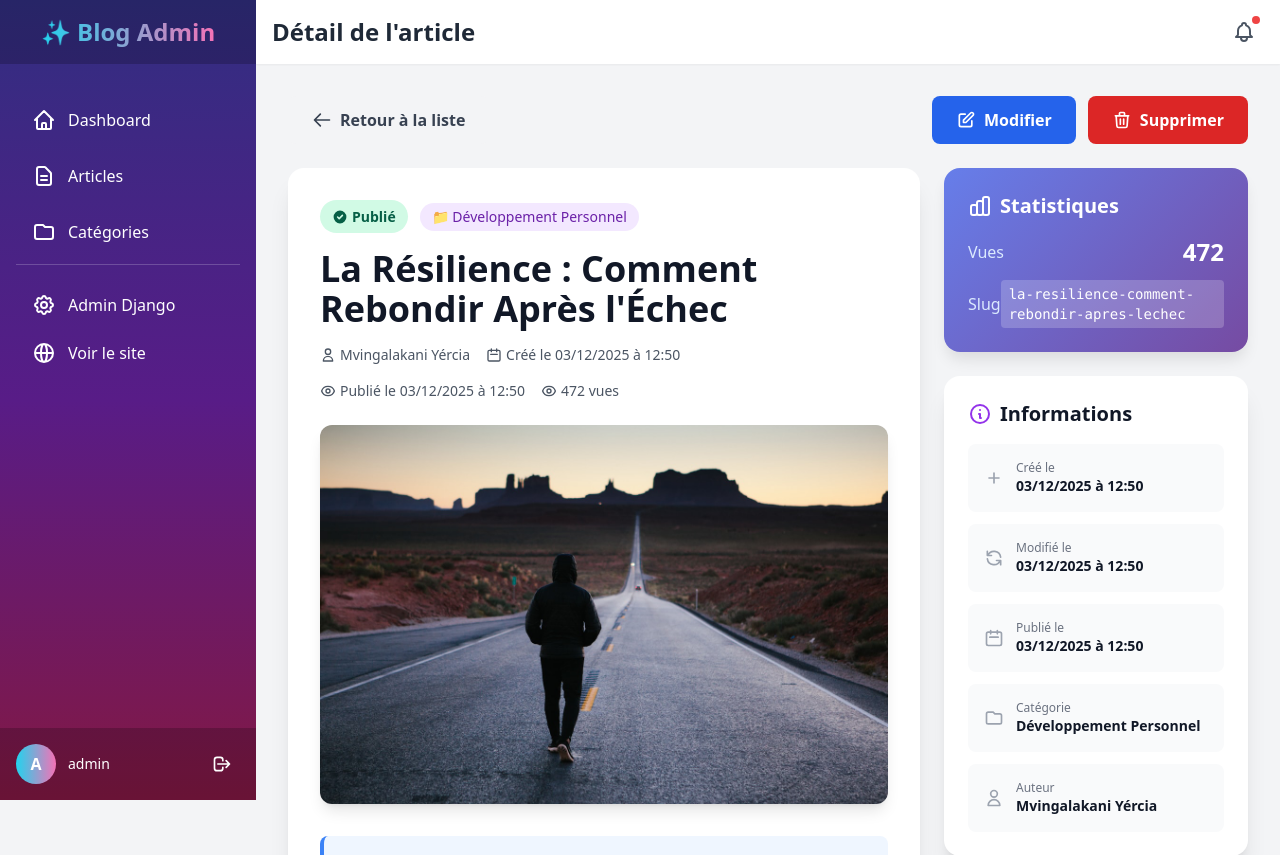
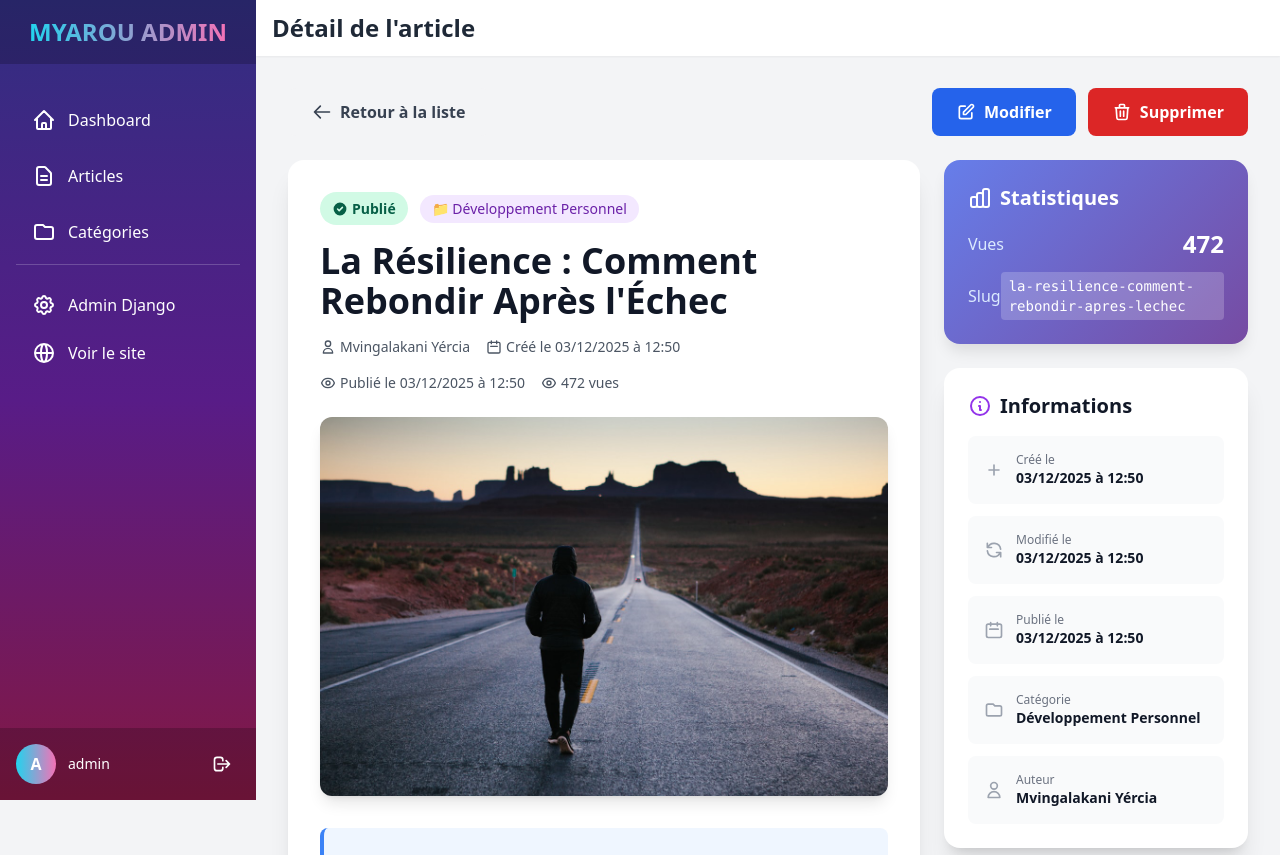
Before and after one commit to DavidAnato/MYAROU, a Django app: page /dashboard/articles/12/ in a window 1280 px wide. Shown: the top 855 px of the page. Run offline with Django 5.2, Linux system fonts and the light colour scheme; a user stored in the database is signed in; data comes from the database, SQL or seed files in the repository; both versions use the stored data as it was after the commit; some libraries are stand-ins or nearby versions.

Commit message:
Update dashboard title and remove notification button from layout

```diff
--- a/dashboard/templates/dashboard/base.html
+++ b/dashboard/templates/dashboard/base.html
@@ -98,7 +98,7 @@
         <div class="flex items-center justify-center h-16 px-4 bg-black bg-opacity-20">
             <h1 class="text-2xl font-bold text-white">
                 <span class="text-transparent bg-clip-text bg-gradient-to-r from-cyan-400 to-pink-400">
-                    ✨ Blog Admin
+                    MYAROU ADMIN
                 </span>
             </h1>
         </div>
@@ -192,12 +192,6 @@
 
                     <div class="flex items-center space-x-4">
                         <!-- Notifications -->
-                        <button class="p-2 rounded-lg hover:bg-gray-100 transition-colors relative">
-                            <svg class="w-6 h-6 text-gray-600" fill="none" stroke="currentColor" viewBox="0 0 24 24">
-                                <path stroke-linecap="round" stroke-linejoin="round" stroke-width="2" d="M15 17h5l-1.405-1.405A2.032 2.032 0 0118 14.158V11a6.002 6.002 0 00-4-5.659V5a2 2 0 10-4 0v.341C7.67 6.165 6 8.388 6 11v3.159c0 .538-.214 1.055-.595 1.436L4 17h5m6 0v1a3 3 0 11-6 0v-1m6 0H9"></path>
-                            </svg>
-                            <span class="absolute top-1 right-1 w-2 h-2 bg-red-500 rounded-full"></span>
-                        </button>
                     </div>
                 </div>
             </div>
```
Also changed, not shown: render.yaml (+6 -2 lines), db.sqlite3.
